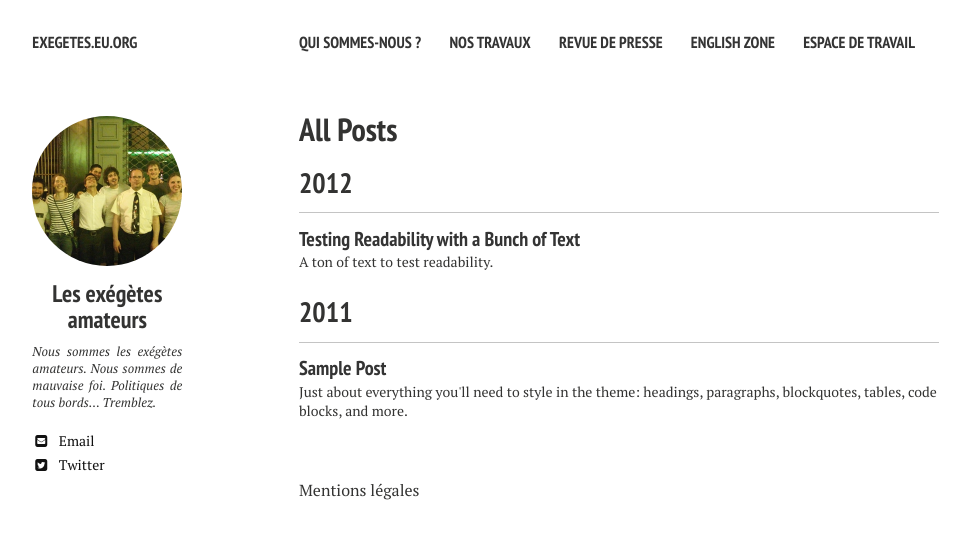
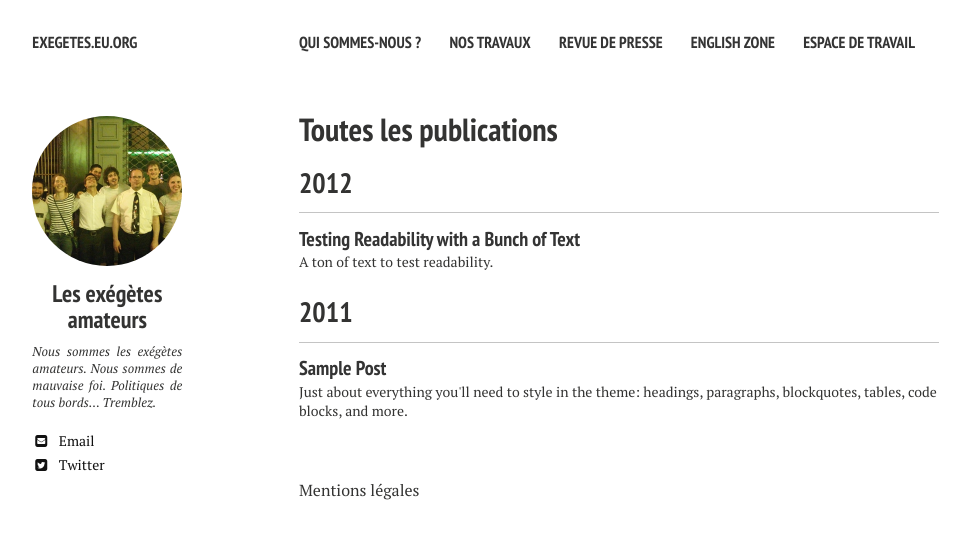
Before and after one commit to hugoroy/exegetes-web, a Jekyll site: the page built from posts/index.md, in a window 1280 px wide. Shown: the top 539 px of the page, without its empty margins (21-991 px from the left). Built offline with Jekyll 4.4.1, drawn with Linux system fonts in a browser that asks for light colours; nearby versions of some CDN libraries.

Commit message:
modif title all posts

```diff
--- a/posts/index.md
+++ b/posts/index.md
@@ -1,5 +1,5 @@
 ---
 layout: post-index
-title: All Posts
-excerpt: "A List of Posts"
+title: Toutes les publications
+excerpt: "Liste des publications"
 ---
```
